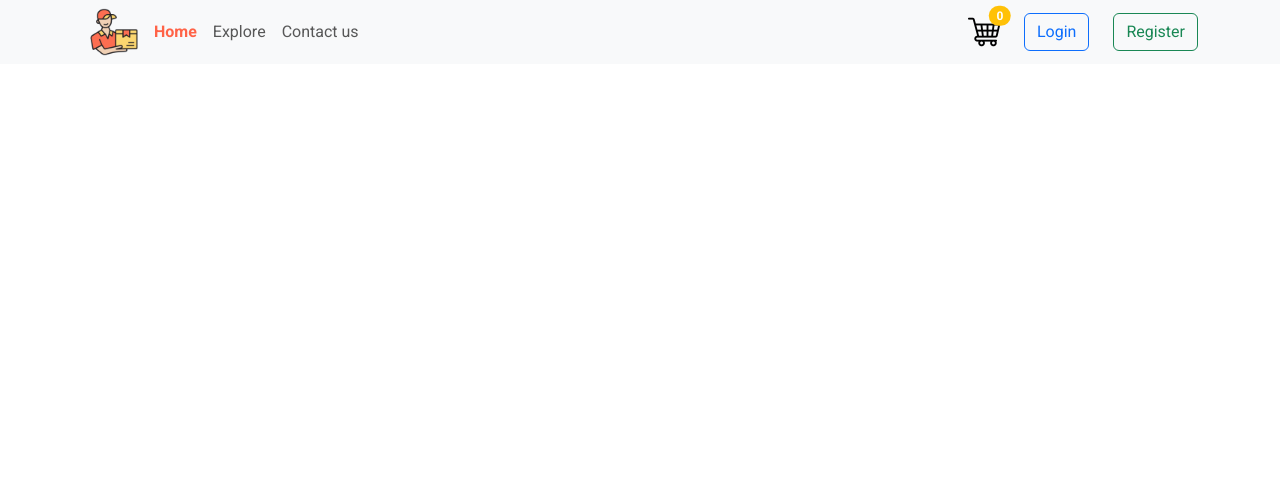
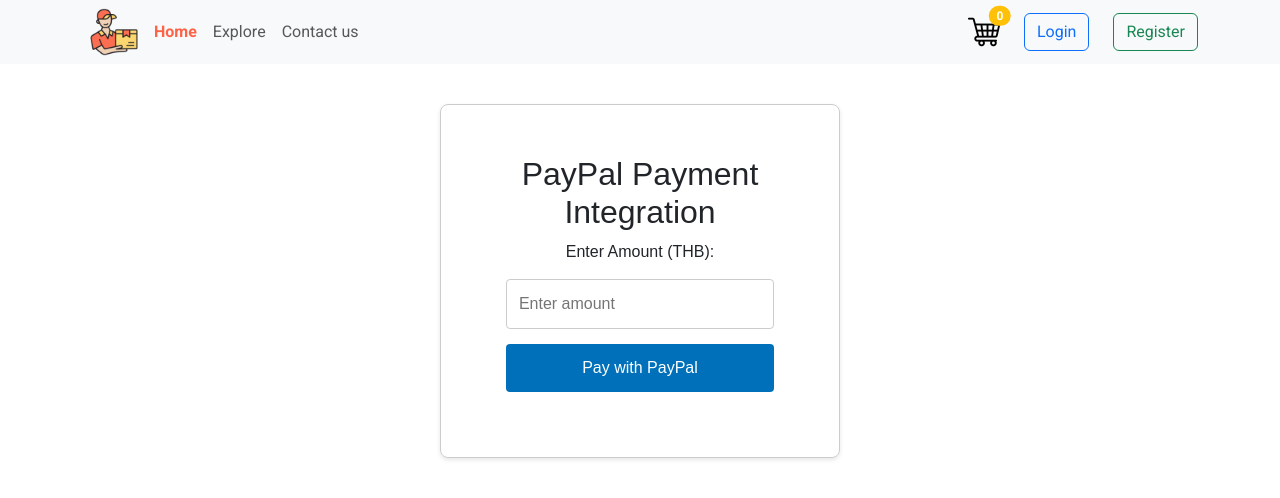
Before and after one commit to ThanDK/thana, a React (Vite) app in the folder foodies/: page /confirm in a window 1280 px wide. Shown: the top 498 px of the page. Built offline with nearby package versions, Linux system fonts and the light colour scheme; no server answers.

Commit message:
Payment API paypal Test finished 3000

```diff
--- a/foodies/src/App.jsx
+++ b/foodies/src/App.jsx
@@ -10,6 +10,7 @@
 import Login from './components/Login/Login';
 import Register from './components/Register/Register';
 import { ToastContainer } from 'react-toastify';
+import ConfirmCheckout from './pages/ConfirmCheckout/ConfirmCheckout';
 
 const App = () => {
   return (
@@ -25,6 +26,7 @@
         <Route path="/order" element={<PlaceOrder />} />
         <Route path="/login" element={<Login />} />
         <Route path="/register" element={<Register />} />
+        <Route path="/confirm" element={<ConfirmCheckout />} />
       </Routes>
     </div>
   );
--- /dev/null
+++ b/foodies/src/pages/ConfirmCheckout/ConfirmCheckout.css
@@ -0,0 +1,47 @@
+.payment-container {
+  font-family: Arial, sans-serif;
+  text-align: center;
+  padding: 50px;
+  max-width: 400px;
+  margin: 40px auto;
+  border: 1px solid #ccc;
+  border-radius: 8px;
+  box-shadow: 0 2px 4px rgba(0, 0, 0, 0.1);
+}
+
+.payment-container input,
+.payment-container button {
+  display: block;
+  width: 90%;
+  margin: 15px auto;
+  padding: 12px;
+  font-size: 16px;
+  border-radius: 4px;
+}
+
+.payment-container input {
+  border: 1px solid #ccc;
+}
+
+.payment-container button {
+  background-color: #0070ba;
+  color: white;
+  border: none;
+  cursor: pointer;
+  transition: background-color 0.3s;
+}
+
+.payment-container button:hover {
+  background-color: #005ea6;
+}
+
+.payment-container button:disabled {
+  background-color: #a0a0a0;
+  cursor: not-allowed;
+}
+
+.status-message {
+  margin-top: 20px;
+  color: #333;
+  font-weight: bold;
+}
--- /dev/null
+++ b/foodies/src/pages/ConfirmCheckout/ConfirmCheckout.jsx
@@ -0,0 +1,79 @@
+import React, { useState } from 'react';
+import './ConfirmCheckout.css'; // Import the CSS file for styling
+
+const ConfirmCheckout = () => {
+  const [amount, setAmount] = useState('');
+  const [status, setStatus] = useState('');
+  const [isLoading, setIsLoading] = useState(false);
+
+  const handleMakePayment = async () => {
+    if (!amount || isNaN(amount) || Number(amount) <= 0) {
+      setStatus("Please enter a valid, positive amount!");
+      return;
+    }
+    setStatus("Processing payment...");
+    setIsLoading(true);
+
+    try {
+      // --- FIX #1: Correct the API endpoint URL ---
+      // The path must match your Spring Boot @RequestMapping and @PostMapping.
+      // The correct path is /api/payment/create
+      const response = await fetch(`http://localhost:8080/api/payment/create?amount=${amount}`, {
+        method: "POST"
+      });
+
+      // It's crucial to check if the response itself is okay (e.g., not a 404 or 500 error)
+      if (!response.ok) {
+        // Get the error message text from the backend's response body
+        const errorText = await response.text();
+        throw new Error(`Server responded with an error: ${response.status}. Message: ${errorText}`);
+      }
+
+      // Your backend sends the raw URL as plain text, so we read it as text.
+      const approvalUrl = await response.text();
+
+      // --- FIX #2: Correctly handle the response from the backend ---
+      // Your backend sends the URL directly. Check if the response looks like a URL.
+      if (approvalUrl && approvalUrl.startsWith('http')) {
+        // This is the correct way to redirect the user's browser to an external page.
+        window.location.href = approvalUrl;
+      } else {
+        // This case will be hit if the backend sends an error message instead of a URL.
+        setStatus(`Payment initiation failed. Unexpected response from server: ${approvalUrl}`);
+      }
+
+    } catch (error) {
+      console.error("Error:", error);
+      // Display a user-friendly message from the caught error.
+      setStatus(`Payment request failed. ${error.message}`);
+    } finally {
+      setIsLoading(false); // Ensure the loading state is reset
+    }
+  };
+
+  return (
+    <div className="payment-container">
+      <h2>PayPal Payment Integration</h2>
+
+      <label htmlFor="amount">Enter Amount (THB):</label>
+      <input
+        type="number"
+        id="amount"
+        min="1"
+        step="0.01"
+        placeholder="Enter amount"
+        value={amount}
+        onChange={(e) => setAmount(e.target.value)}
+        disabled={isLoading}
+      />
+
+      <button onClick={handleMakePayment} disabled={isLoading}>
+        {isLoading ? 'Processing...' : 'Pay with PayPal'}
+      </button>
+
+      {status && <p className="status-message">{status}</p>}
+    </div>
+  );
+};
+
+export default ConfirmCheckout;
--- a/foodies/src/pages/PlaceOrder/PlaceOrder.jsx
+++ b/foodies/src/pages/PlaceOrder/PlaceOrder.jsx
@@ -2,10 +2,12 @@
 import { assets } from "../../assets/assets"
 import { StoreContext } from '../../context/StoreContext';
 import { calculatCartTootals } from '../../util/cartUtils';
+import { Link,useNavigate } from 'react-router-dom';
 
 const PlaceOrder = () => {
 
   const { provinces, foodList, quantities, setQuantities } = useContext(StoreContext);
+  const navigate = useNavigate();
     //cart items
   const cartItems = foodList.filter(food => quantities[food.id]>0);
 
@@ -81,7 +83,7 @@
 
               </ul>
 
-                <button className="w-100 btn btn-primary btn-lg" type="submit">
+                <button className="w-100 btn btn-primary btn-lg" type="submit" onClick={() => navigate('/confirm')}>
                     Continue to checkout
                 </button>
 
```
